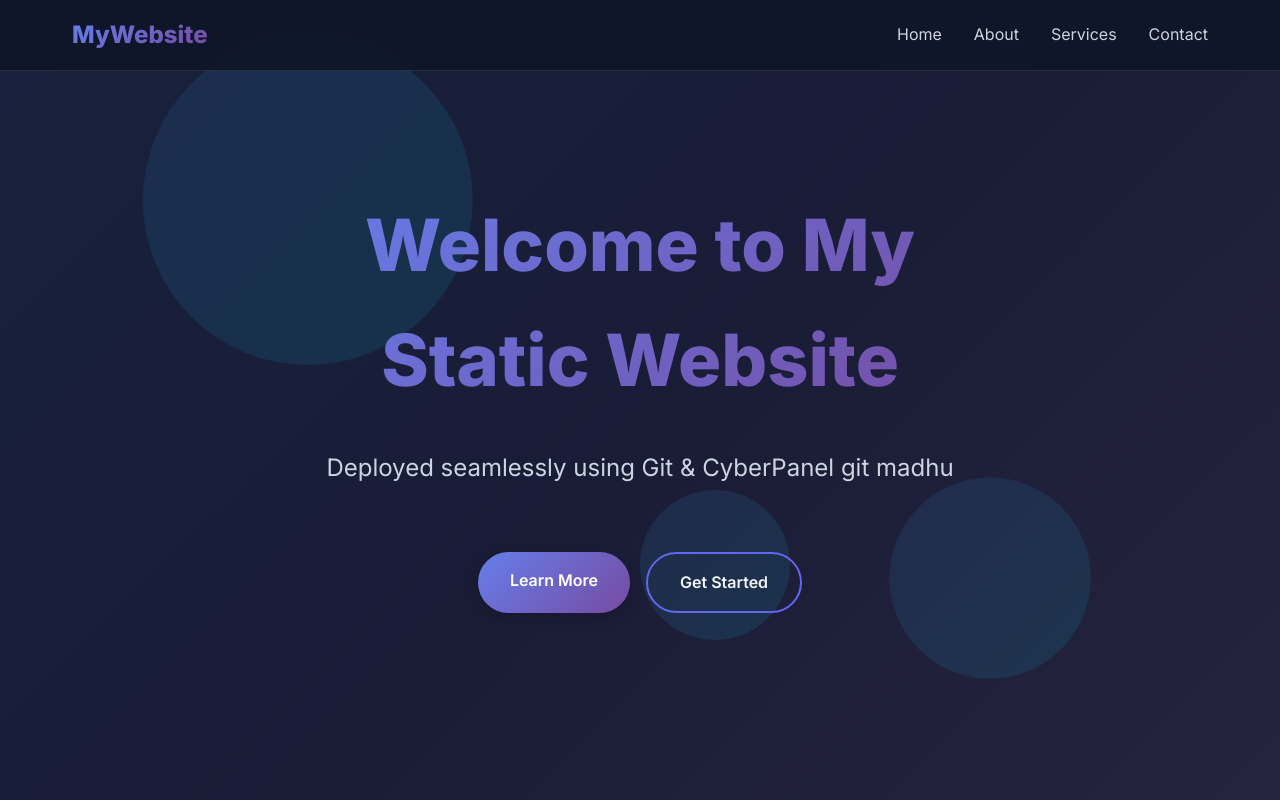
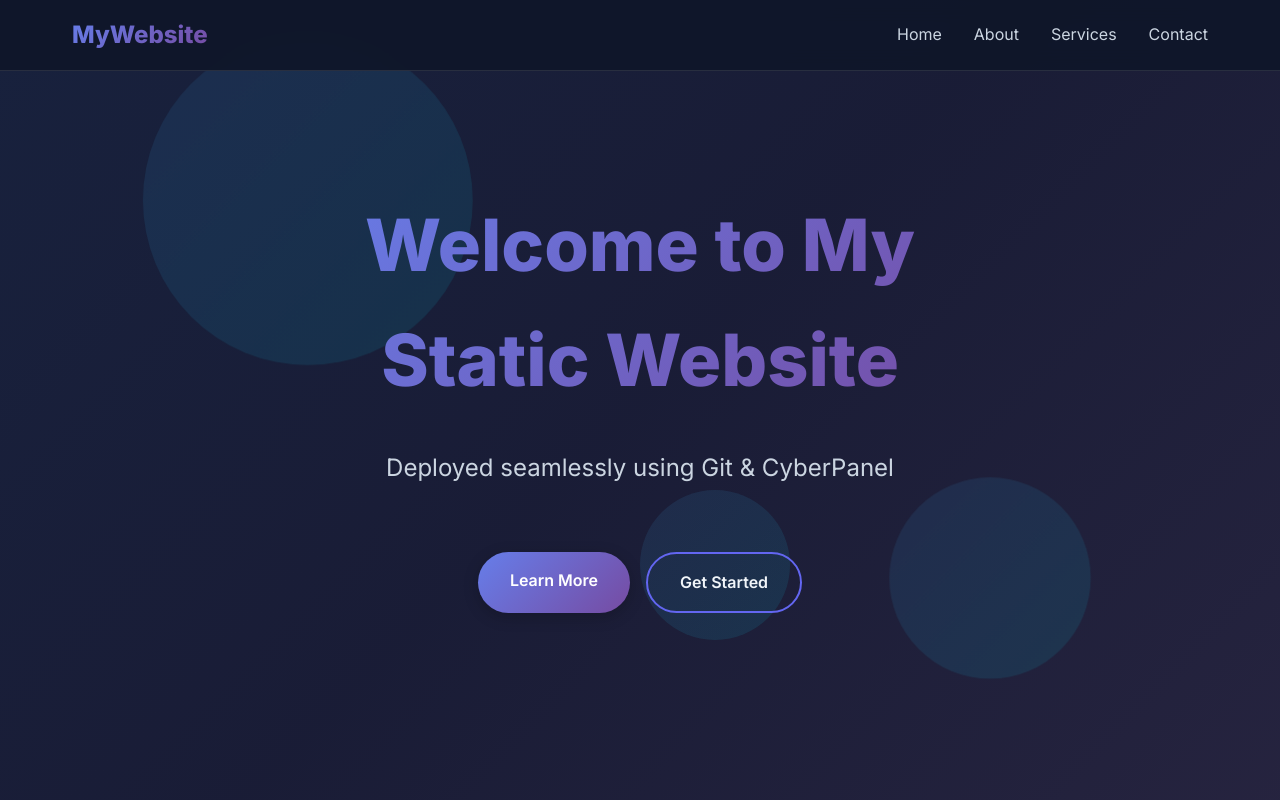
Before and after one commit to rviky2/gitproj, a plain HTML site: page index.html in a window 1280 px wide. Shown: the top 800 px of the page. Drawn offline with Linux system fonts and the light colour scheme.

Commit message:
auto pull test

```diff
--- a/index.html
+++ b/index.html
@@ -30,7 +30,7 @@
     <section id="home" class="hero">
         <div class="hero-content">
             <h1 class="hero-title">Welcome to My Static Website</h1>
-            <p class="hero-subtitle">Deployed seamlessly using Git & CyberPanel git  madhu</p>
+            <p class="hero-subtitle">Deployed seamlessly using Git & CyberPanel</p>
             <div class="hero-buttons">
                 <a href="#about" class="btn btn-primary">Learn More</a>
                 <a href="#contact" class="btn btn-secondary">Get Started</a>
```
